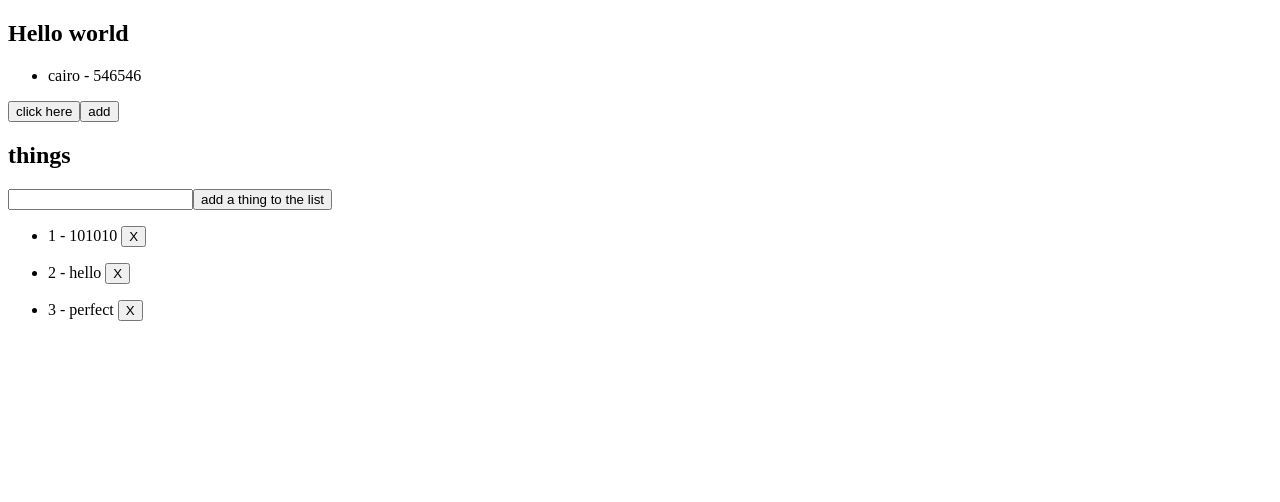
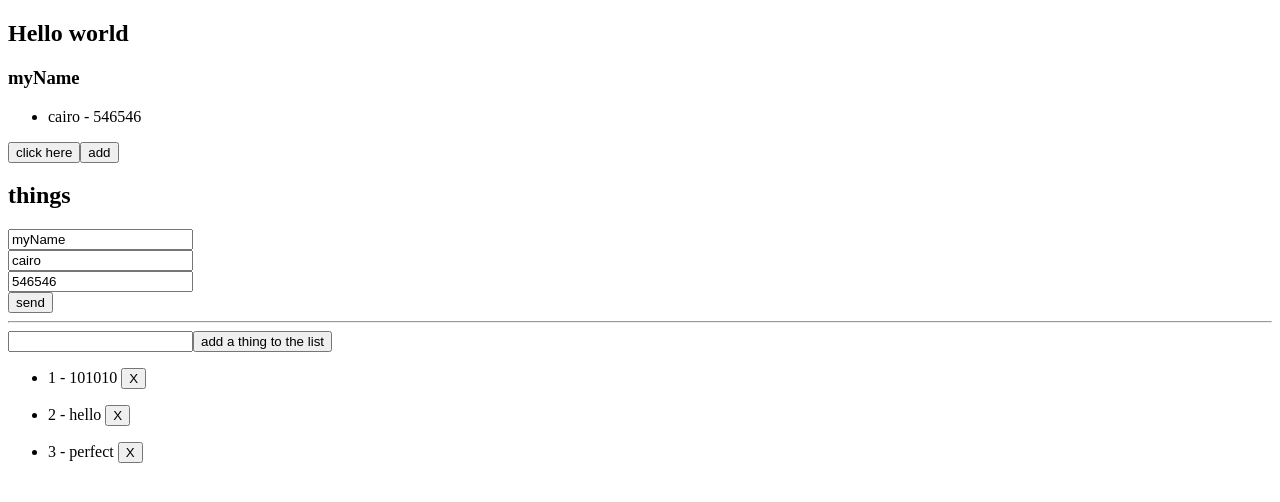
Before and after one commit to mahmoodahmad100/ng-go, an Angular app: page / in a window 1280 px wide. Shown: the top 502 px of the page. Built offline with nearby package versions, Linux system fonts and the light colour scheme.

Commit message:
2 way data binding

```diff
--- a/src/app/components/user/user.component.html
+++ b/src/app/components/user/user.component.html
@@ -1,4 +1,6 @@
 <h2>{{title}}</h2>
+
+<h3>{{name}}</h3>
 
 <ul>
 	<li>{{address.city}} - {{address.phone}}</li>
@@ -9,11 +11,21 @@
 <button (click)="addToThings()">add</button>
 <h2>things</h2>
 
+<form>
+	<input type="text" [(ngModel)]="name" name="name" placeholder="name"><br>
+	<input type="text" [(ngModel)]="address.city" name="city" placeholder="city"><br>
+	<input type="text" [(ngModel)]="address.phone" name="phone" placeholder="phone"><br>
+	<button>send</button>
+</form>
+
+<hr>
+
+
 <form action="#" (submit)="AddThing(thing.value)">
 	<input type="text" #thing>
 	<button type="submit">add a thing to the list</button>
 </form>
 
-<ul *ngFor="let thing of things; let i = index">
+<ul  *ngFor="let thing of things; let i = index">
 	<li>{{i + 1}} - {{thing}} <button (click)="delete(thing)">X</button></li>
 </ul>
--- a/src/app/components/user/user.component.ts
+++ b/src/app/components/user/user.component.ts
@@ -25,6 +25,7 @@ export class UserComponent implements OnInit {
 
   ngOnInit() {
     this.things = [101010,"hello", "perfect"];
+    this.name = "myName";
   }
 
   changeCity()
```
